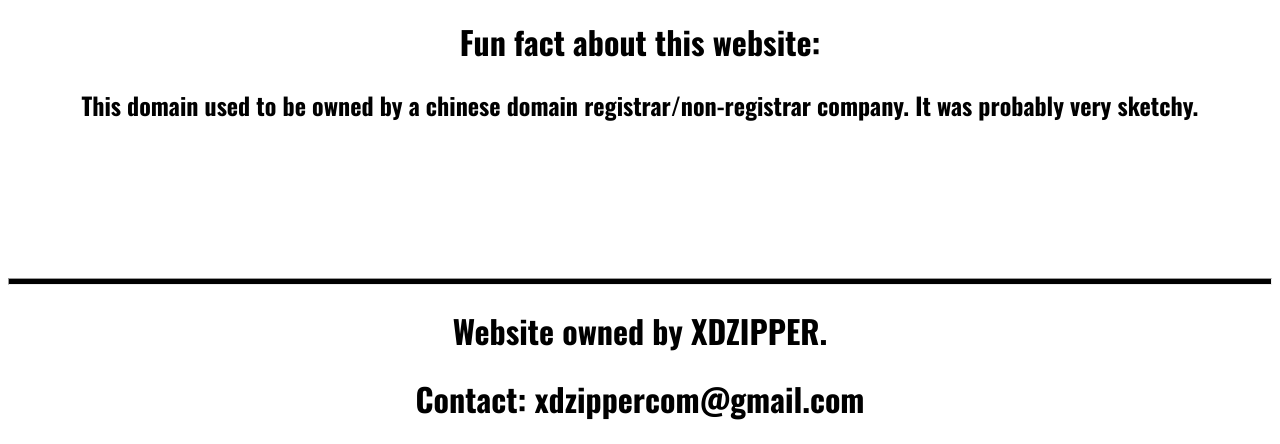
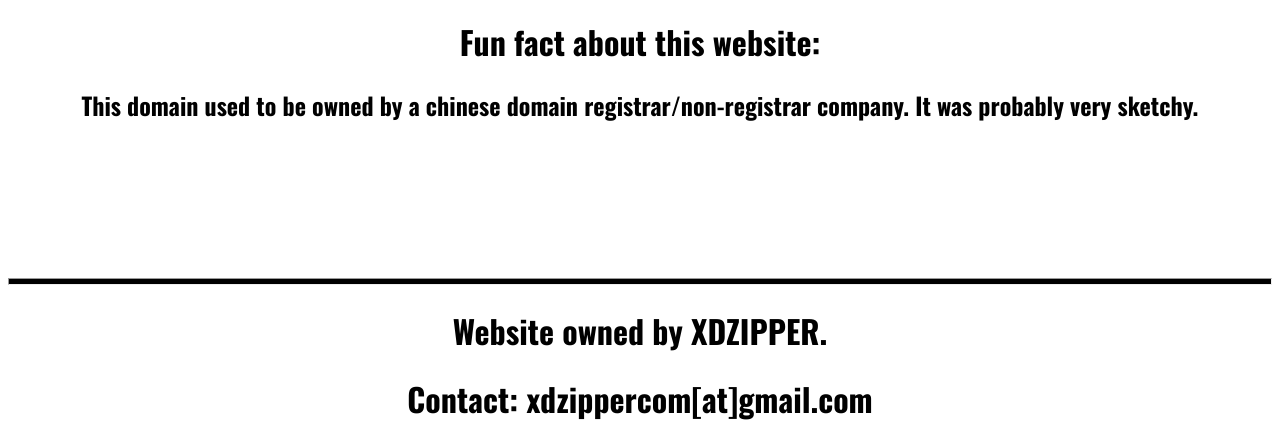
Before and after one commit to Ziperia/xdz1pp3r.c0m, a plain HTML site: page index.html in a window 1280 px wide. Shown: the part 1120-1564 px from the top of the page. Drawn offline with nearby package versions, Linux system fonts and the light colour scheme.

Commit message:
Update index.html

```diff
--- a/index.html
+++ b/index.html
@@ -55,6 +55,6 @@ The OC that I use to represent myself:
 <p><br></p>
 <hr>
 <h1>Website owned by XDZIPPER.</h1>
-<h1>Contact: xdzippercom@gmail.com</h1>
+<h1>Contact: xdzippercom[at]gmail.com</h1>
 </body>
 </html>
```
